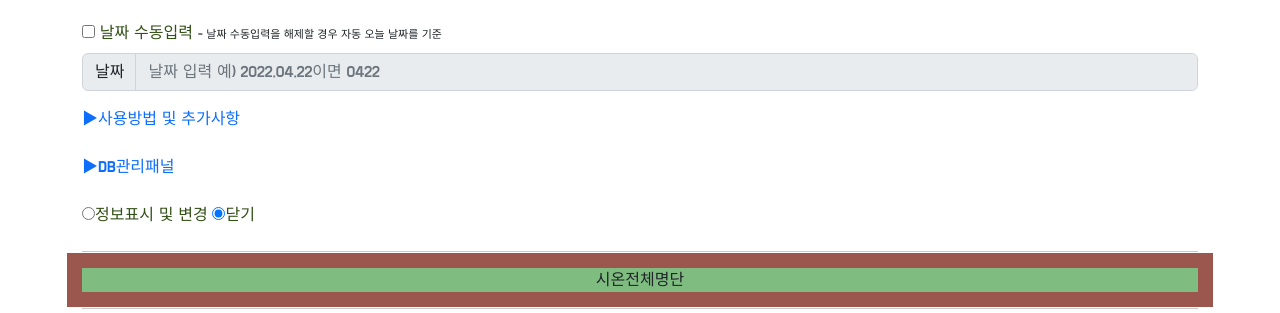
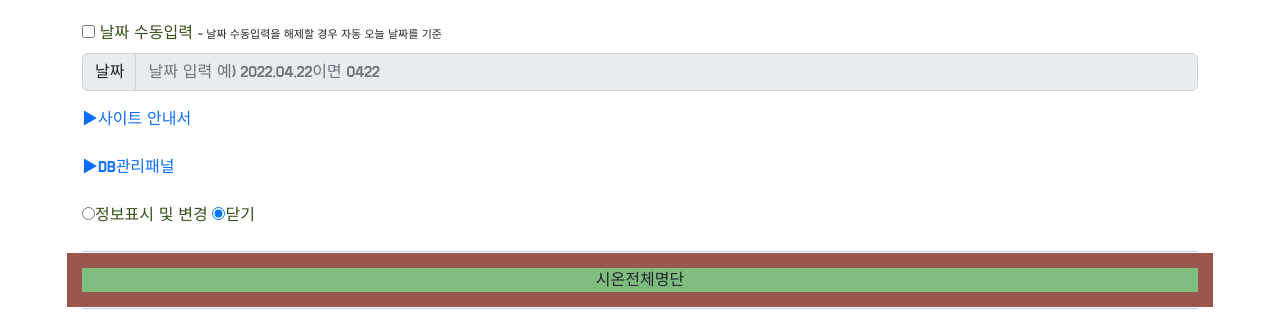
Before and after one commit to xkzldks/ziona, a Flask app: page /check in a window 1280 px wide. Shown: the part 149-462 px from the top of the page. Run offline with Flask 3, Linux system fonts and the light colour scheme; data that the repository does not hold is empty; some libraries are stand-ins or nearby versions.

Commit message:
Update check.html

```diff
--- a/templates/check.html
+++ b/templates/check.html
@@ -1238,17 +1238,12 @@
 <!--                          rows="1" placeholder="새로온 사람 또는 아래 명단에 없는 사람, 혹은 해당 날짜의 값을 변경하기위해 입력"></textarea>-->
 <!--            </div>-->
             <div>
-                <a href=#none id="showInfo" onclick="if(hideInfo.style.display=='none') {hideInfo.style.display='';showInfo.innerText='▲접기'} else {hideInfo.style.display='none';showInfo.innerText='▶사용방법 및 추가사항'}">▶사용방법 및 추가사항</a>
-                <div id="hideInfo" style="display: none">
-                    <div> update - 06/09 갱신기능 추가
-                     06/27 갱신기능 삭제, 데이터 삭제기능 추가<br>
-                     명단저장 - 새 데이터 추가, 만약 해당 날짜에 저장된 데이터가 있을때 저장을 누르면 새로 넣은 데이터가 덧씌워짐<br>
-                     명단삭제 - 저장된 데이터 삭제가능 ### 저장된 명단에만 가능###<br>
-                     인원 추가,삭제 - 저장된 명단 중 해당하는 날짜에 추가 또는 삭제하고싶은 인원 추가 및 삭제 가능 ### 저장된 명단에만 가능###<br>
-                     07/03 결과 클립보드 복사기능 - 날짜입력 후 결과복사버튼누르면 해당하는 날짜의 명단을 클립보드에 복사함 ### 저장된 명단에만 가능###<br>
-                     07/10 체크박스 명단 DB에서 불러옴, 실시간 db처리<br>
-                     추가할 것 - 웹에서 DB인원관리, 그래프 마무리, 웹에서 카카오톡메세지 보내기(희망사항)<br></div>
-                </div>
+<!--                <a href=#none id="showInfo" onclick="if(hideInfo.style.display=='none') {hideInfo.style.display='';showInfo.innerText='▲접기'} else {hideInfo.style.display='none';showInfo.innerText='▶사용방법 및 추가사항'}">▶사용방법 및 추가사항</a>-->
+<!--                <div id="hideInfo" style="display: none">-->
+                    <a href='https://docs.google.com/document/d/11pPmPDAI6J0jJf4WAqqqhxhsnxfladsVh3MkozPr4-Y/edit?usp=sharing'
+                    target='_blank'> ▶사이트 안내서
+                    </a>
+<!--                </div>-->
             </div>
             <br>
             <div>
```
